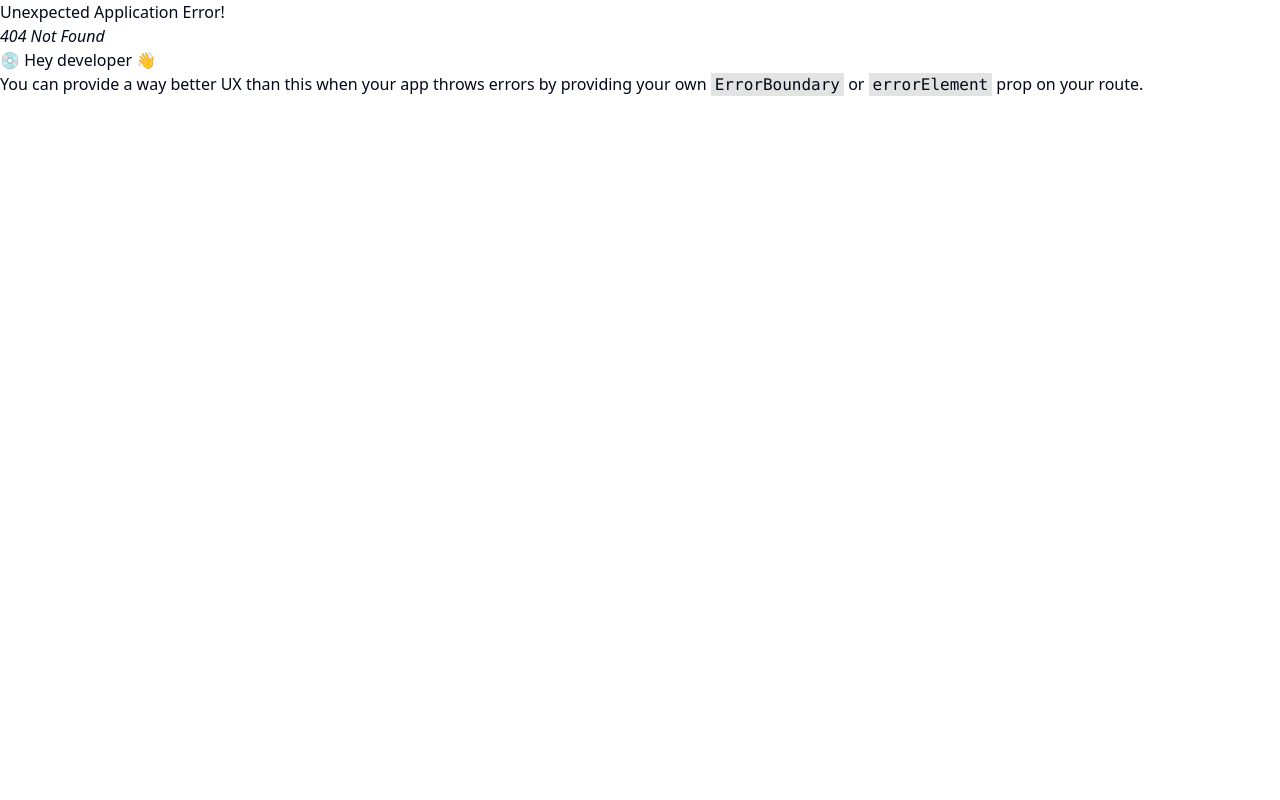
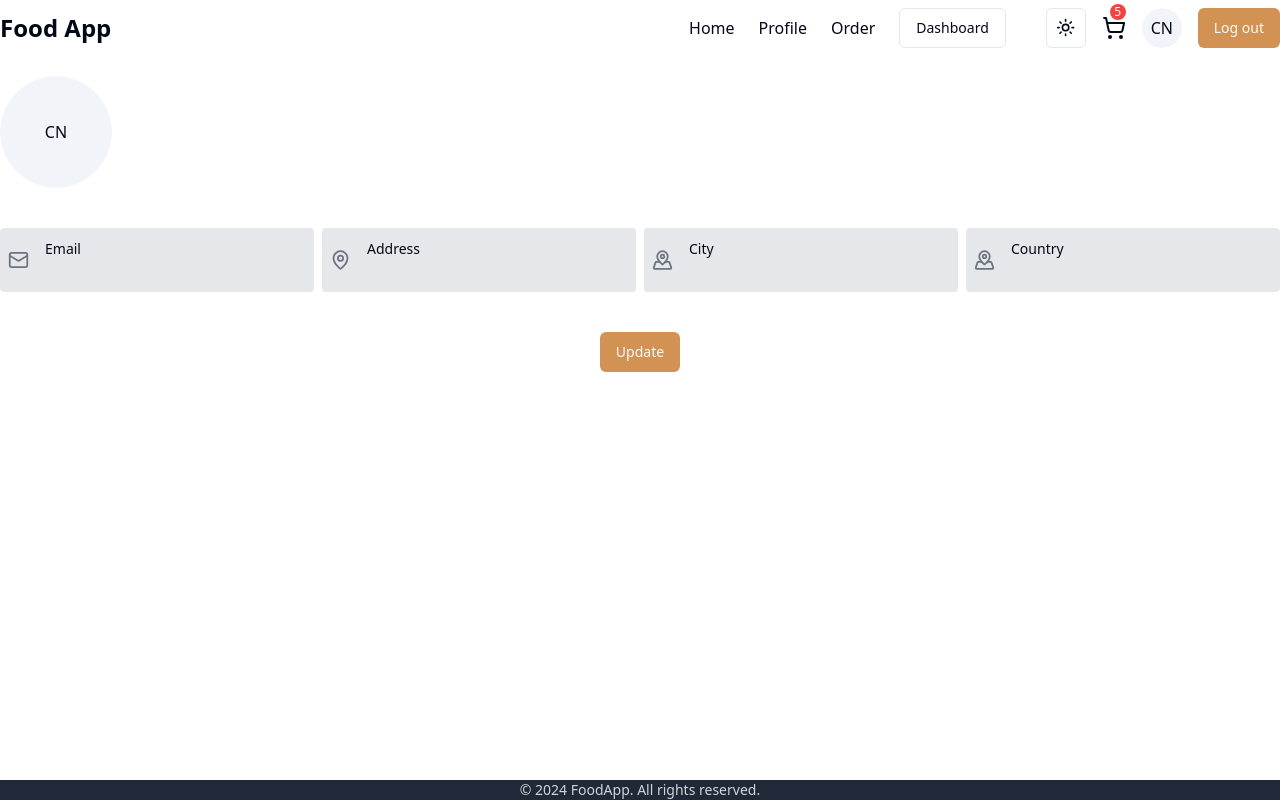
Before and after one commit to Bishal1998/Food-App, a React (Vite) app in the folder client/: page /profile in a window 1280 px wide. Before the commit this address had no page. Built offline with nearby package versions, Linux system fonts and the light colour scheme.

Commit message:
Profile Page UI completed

```diff
--- /dev/null
+++ b/client/src/components/Profile.tsx
@@ -0,0 +1,152 @@
+import {
+  Loader2,
+  LocateIcon,
+  Mail,
+  MapPin,
+  MapPinned,
+  MapPinnedIcon,
+  Plus,
+} from "lucide-react";
+import { Avatar, AvatarFallback, AvatarImage } from "./ui/avatar";
+import { FormEvent, useRef, useState } from "react";
+import { Input } from "./ui/input";
+import { Label } from "./ui/label";
+import { Button } from "./ui/button";
+
+const Profile = () => {
+  const imgRef = useRef<HTMLInputElement | null>(null);
+  const [select, setSelected] = useState<string>("");
+
+  const [profileData, setProfileData] = useState({
+    fullName: "",
+    email: "",
+    address: "",
+    city: "",
+    country: "",
+    profilePicture: "",
+  });
+
+  const loading = false;
+
+  const fileChangeHandler = (e: React.ChangeEvent<HTMLInputElement>) => {
+    const file = e.target.files?.[0];
+
+    if (file) {
+      const reader = new FileReader();
+      reader.onloadend = () => {
+        const result = reader.result as string;
+        setSelected(result);
+        setProfileData((prevData) => ({ ...prevData, profilePicture: result }));
+      };
+      reader.readAsDataURL(file);
+    }
+  };
+
+  const changeHandler = (e: React.ChangeEvent<HTMLInputElement>) => {
+    const { name, value } = e.target;
+    setProfileData({ ...profileData, [name]: value });
+  };
+
+  const updateProfile = (e: FormEvent<HTMLFormElement>) => {
+    e.preventDefault();
+    console.log(profileData);
+  };
+  return (
+    <form onSubmit={updateProfile} className="max-w-7xl mx-auto my-5">
+      <div className="flex items-center justify-between">
+        <div className="flex items-center gap-2">
+          <Avatar className="relative md:w-28 md:h-28 w-20 h-20">
+            <AvatarImage src={select} />
+            <AvatarFallback>CN</AvatarFallback>
+            <input
+              ref={imgRef}
+              type="file"
+              className="hidden"
+              accept="image/*"
+              onChange={fileChangeHandler}
+            />
+            <div
+              onClick={() => imgRef.current?.click()}
+              className="absolute inset-0 flex items-center justify-center opacity-0 hover:opacity-100 transition-opacity duration-300 bg-black bg-opacity-50 rounded-full cursor-pointer "
+            >
+              <Plus className="text-white w-8 h-8" />
+            </div>
+          </Avatar>
+          <Input
+            type="text"
+            name="fullName"
+            value={profileData.fullName}
+            onChange={changeHandler}
+            className="text-2xl font-bold outline-none border-none focus-visible:ring-transparent"
+          />
+        </div>
+      </div>
+      <div className="grid md:grid-cols-4 md:gap-2 gap-3 my-10">
+        <div className="flex items-center gap-4 rounded-sm p-2 bg-gray-200">
+          <Mail className="text-gray-500" />
+          <div className="w-full">
+            <Label>Email</Label>
+            <input
+              type="email"
+              name="email"
+              value={profileData.email}
+              onChange={changeHandler}
+              className="w-full text-gray-600 bg-transparent focus-visible:ring-0 focus-visible:border-transparent outline-none border-none"
+            />
+          </div>
+        </div>
+        <div className="flex items-center gap-4 rounded-sm p-2 bg-gray-200">
+          <MapPin className="text-gray-500" />
+          <div className="w-full">
+            <Label>Address</Label>
+            <input
+              type="text"
+              name="address"
+              value={profileData.address}
+              onChange={changeHandler}
+              className="w-full text-gray-600 bg-transparent focus-visible:ring-0 focus-visible:border-transparent outline-none border-none"
+            />
+          </div>
+        </div>
+        <div className="flex items-center gap-4 rounded-sm p-2 bg-gray-200">
+          <MapPinned className="text-gray-500" />
+          <div className="w-full">
+            <Label>City</Label>
+            <input
+              type="text"
+              name="city"
+              value={profileData.city}
+              onChange={changeHandler}
+              className="w-full text-gray-600 bg-transparent focus-visible:ring-0 focus-visible:border-transparent outline-none border-none"
+            />
+          </div>
+        </div>
+        <div className="flex items-center gap-4 rounded-sm p-2 bg-gray-200">
+          <MapPinnedIcon className="text-gray-500" />
+          <div className="w-full">
+            <Label>Country</Label>
+            <input
+              type="country"
+              name="country"
+              value={profileData.country}
+              onChange={changeHandler}
+              className="w-full text-gray-600 bg-transparent focus-visible:ring-0 focus-visible:border-transparent outline-none border-none"
+            />
+          </div>
+        </div>
+      </div>
+      <div className="text-center">
+        {loading ? (
+          <Button disabled className="bg-orange hover:bg-hoverOrange">
+            <Loader2 className="mr-2 w-4 h-4 animate-spin" />
+            Please Wait
+          </Button>
+        ) : (
+          <Button className="bg-orange hover:bg-hoverOrange">Update</Button>
+        )}
+      </div>
+    </form>
+  );
+};
+
+export default Profile;
--- a/client/src/main.tsx
+++ b/client/src/main.tsx
@@ -9,6 +9,7 @@
 import VerifyEmail from "@/auth/VerifyEmail.tsx";
 import MainLayout from "@/layout/MainLayout";
 import HeroSection from "@/components/HeroSection";
+import Profile from "@/components/Profile";
 
 const router = createBrowserRouter([
   {
@@ -18,6 +19,10 @@
       {
         path: "/",
         element: <HeroSection />,
+      },
+      {
+        path: "/profile",
+        element: <Profile />,
       },
     ],
   },
```
